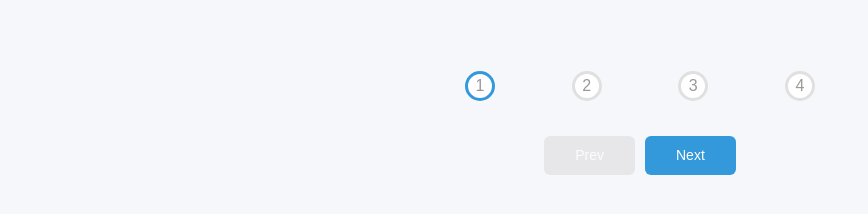
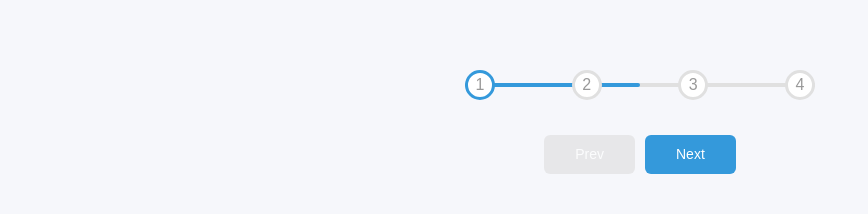
Before and after one commit to ToniRajamaki/Ezprojects, a React (Create React App) app: page /progress-steps in a window 1280 px wide. Shown: the part 288-502 px from the top of the page, without its empty margins (0-868 px from the left). Built offline with nearby package versions, Linux system fonts and the light colour scheme; a web font is replaced by a local one.

Commit message:
fixed some css for progess steps project

```diff
--- a/src/Projects/ProgressSteps.js
+++ b/src/Projects/ProgressSteps.js
@@ -10,10 +10,9 @@ function ProgressSteps() {
     <>
       <BackButton />
       <br></br>
-      <div className='project'>
+      <div className='project2'>
         <h1 className='project-title'>Progress Steps</h1>
-        <body>
-    <div class="container3">
+        <div class="container3">
       <div class="progress-container">
         <div class="progress" id="progress"></div>
         <div class="circle active">1</div>
@@ -25,7 +24,6 @@ function ProgressSteps() {
       <button class="btn" id="prev" disabled>Prev</button>
       <button class="btn" id="next">Next</button>
     </div>
-  </body>
       </div>
     </>
   )
--- a/src/Projects/Styles/ProgressSteps.css
+++ b/src/Projects/Styles/ProgressSteps.css
@@ -33,6 +33,16 @@ body {
 }
 
 /* NEW STUFF */
+.project2 {
+  display: flex;
+  flex-direction: column;
+  align-items: center;
+  justify-content: center;
+
+  /* color: white; */
+  /* background: rgba(0, 0, 0, 0.9); */
+}
+
 .container3 {
   text-align: center;
 }
```
